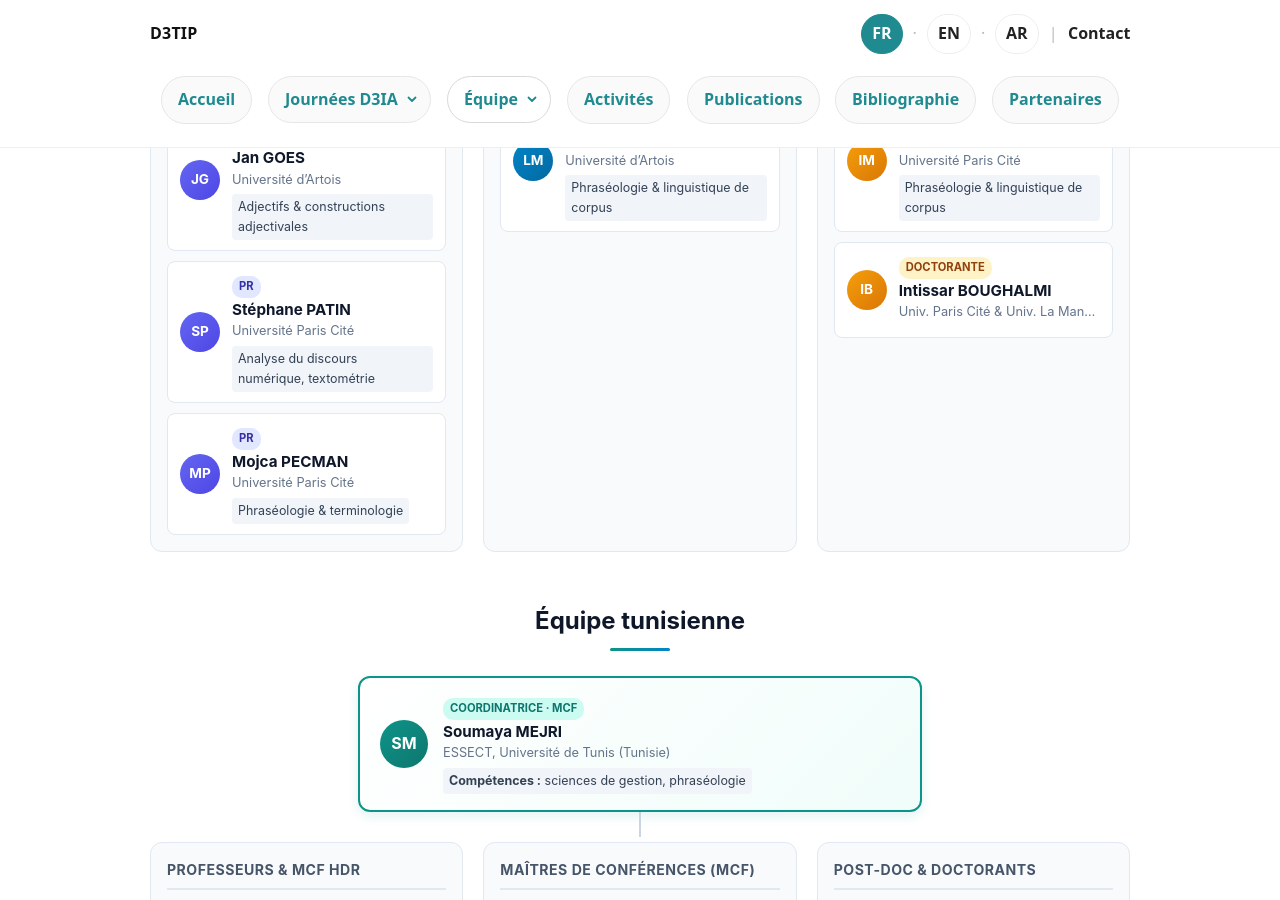
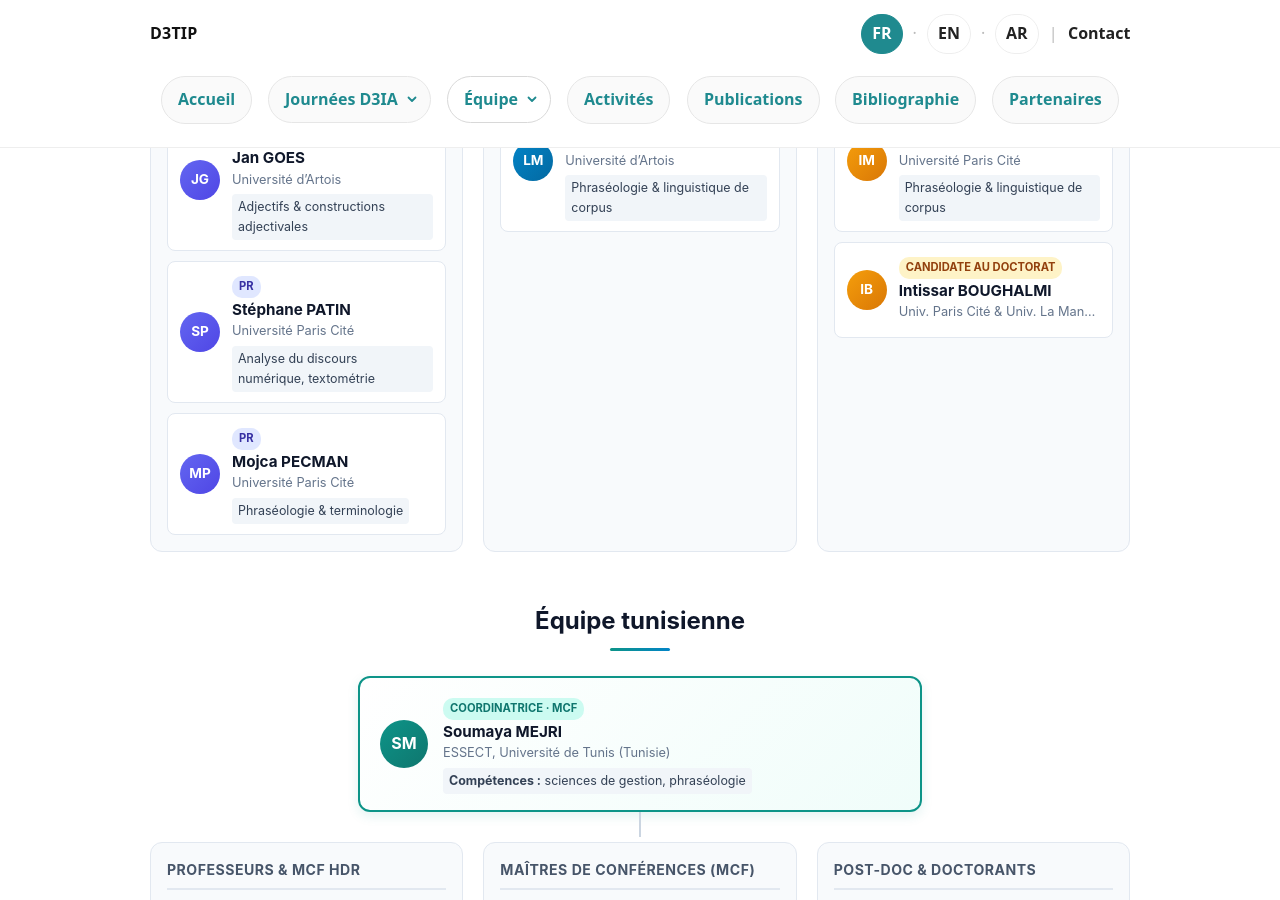
Before and after one commit to d3tip-phc-utique/d3tip-phc-utique.github.io, a Jekyll site: the page built from fr/team/organigramme.md, in a window 1280 px wide and 900 px high, scrolled down 578 px. Built offline with Jekyll 4.4.1, drawn with Linux system fonts in a browser that asks for light colours.

Commit message:
team maj

```diff
--- a/fr/team/organigramme.md
+++ b/fr/team/organigramme.md
@@ -305,7 +305,7 @@ permalink: /fr/team/organigramme/
           <div class="org-card">
             <div class="org-avatar avatar-doc">IB</div>
             <div class="org-info">
-              <span class="org-badge badge-doc">Doctorante</span>
+              <span class="org-badge badge-doc">Candidate au doctorat</span>
               <div class="org-name">Intissar BOUGHALMI</div>
               <div class="org-institution">Univ. Paris Cité & Univ. La Manouba</div>
             </div>
```
Also changed, not shown: en/team/Organisation_chart.md (+1 -1 lines).
